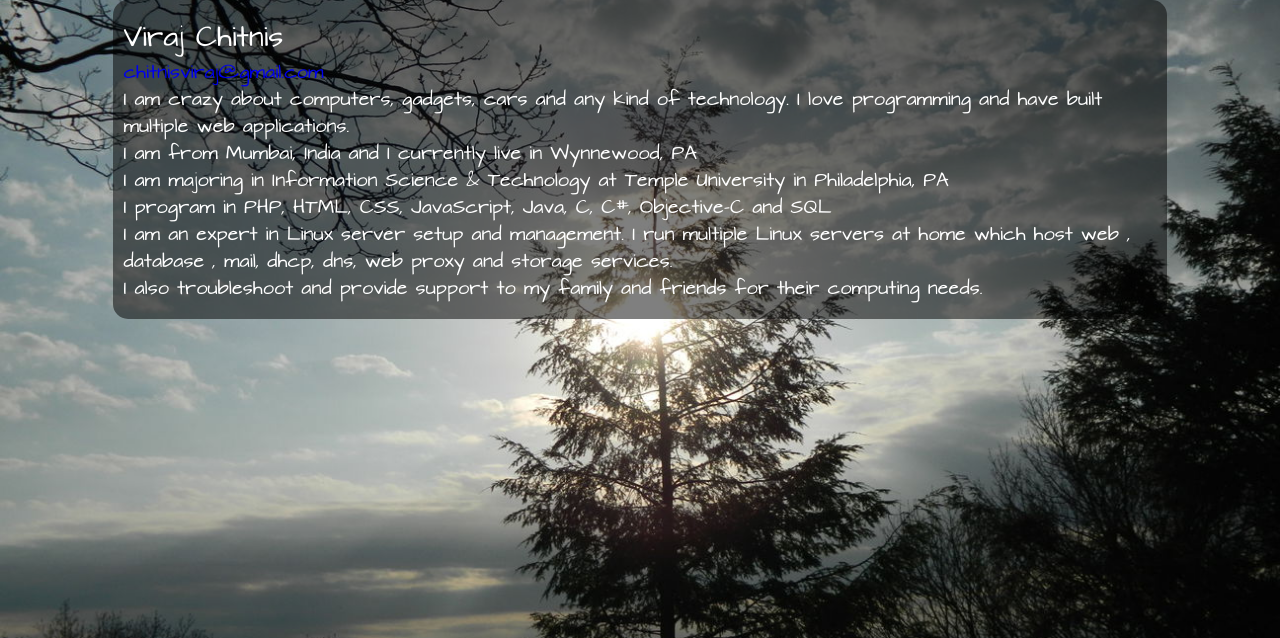
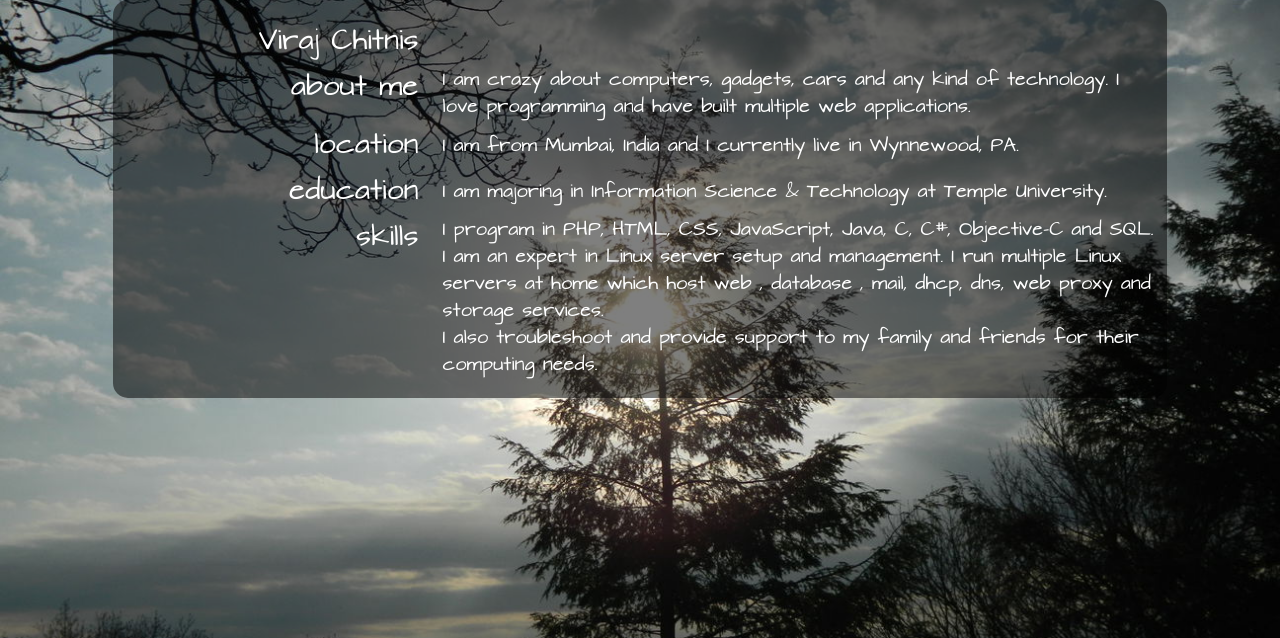
Before and after one commit to virajchitnis/virajchitnis.com, a PHP site: page /resume/ in a window 1280 px wide. Shown: the part 81-719 px from the top of the page. Run offline with PHP 8.4, Linux system fonts and the light colour scheme.

Commit message:
Completed resumé layout

```diff
--- a/css/resume.css
+++ b/css/resume.css
@@ -1,10 +1,21 @@
 .body_content {
 	margin-left: 3cm;
 	margin-right: 3cm;
-	text-align: left;
 	background-color: #000000;
 	border-radius:15px;
 	background-color: rgba(0,0,0,0.50);
+}
+.body_table {
+	width: 100%;
+}
+.body_table_headers {
+	vertical-align: top;
+	text-align: right;
+	width: 30%;
+}
+.body_table_data {
+	text-align: left;
+	width: 70%;
 }
 .body_table_content_text {
 	margin-left: 10px;
--- a/resume/index.php
+++ b/resume/index.php
@@ -12,16 +12,48 @@
 				<?php include("../common/header.php"); ?>
 				<div class="body_content">
 								<p class="body_table_content_text_space">&nbsp;</p>
-								<h2 class="body_table_content_text">Viraj Chitnis</h2>
-								<p class="body_table_content_text"><a href="mailto:chitnisviraj@gmail.com">chitnisviraj@gmail.com</a></p>
-								<p class="body_table_content_text">I am crazy about computers, gadgets, cars and any kind of technology.
-								I love programming and have built multiple web applications.</p>
-								<p class="body_table_content_text">I am from Mumbai, India and I currently live in Wynnewood, PA</p>
-								<p class="body_table_content_text">I am majoring in Information Science & Technology at Temple University in Philadelphia, PA</p>
-								<p class="body_table_content_text">I program in PHP, HTML, CSS, JavaScript, Java, C, C#, Objective-C and SQL</p>
-								<p class="body_table_content_text">I am an expert in Linux server setup and management. I run multiple Linux servers at home
-								which host web , database , mail, dhcp, dns, web proxy and storage services.</p>
-								<p class="body_table_content_text">I also troubleshoot and provide support to my family and friends for their computing needs.</p>
+								<table class="body_table">
+									<tr>
+										<td class="body_table_headers">
+											<h2 class="body_table_content_text">Viraj Chitnis</h2>
+										</td>
+										<td class="body_table_data"></td>
+									</tr>
+									<tr>
+										<td class="body_table_headers">
+											<h2 class="body_table_content_text">about me</h2>
+										</td>
+										<td class="body_table_data">
+											<p class="body_table_content_text">I am crazy about computers, gadgets, cars and any kind of technology. I love programming and have built multiple web applications.</p>
+										</td>
+									</tr>
+									<tr>
+										<td class="body_table_headers">
+											<h2 class="body_table_content_text">location</h2>
+										</td>
+										<td class="body_table_data">
+											<p class="body_table_content_text">I am from Mumbai, India and I currently live in Wynnewood, PA.</p>
+										</td>
+									</tr>
+									<tr>
+										<td class="body_table_headers">
+											<h2 class="body_table_content_text">education</h2>
+										</td>
+										<td class="body_table_data">
+											<p class="body_table_content_text">I am majoring in Information Science & Technology at Temple University.</p>
+										</td>
+									</tr>
+									<tr>
+										<td class="body_table_headers">
+											<h2 class="body_table_content_text">skills</h2>
+										</td>
+										<td class="body_table_data">
+											<p class="body_table_content_text">I program in PHP, HTML, CSS, JavaScript, Java, C, C#, Objective-C and SQL.</p>
+											<p class="body_table_content_text">I am an expert in Linux server setup and management. I run multiple Linux servers at home which host web , database , mail, dhcp, dns, web proxy and storage services.</p>
+											<p class="body_table_content_text">I also troubleshoot and provide support to my family and friends for their computing needs.</p>
+										</td>
+									</tr>
+								</table>
 								<p class="body_table_content_text_space">&nbsp;</p>
 				</div>
 			</div>
```
